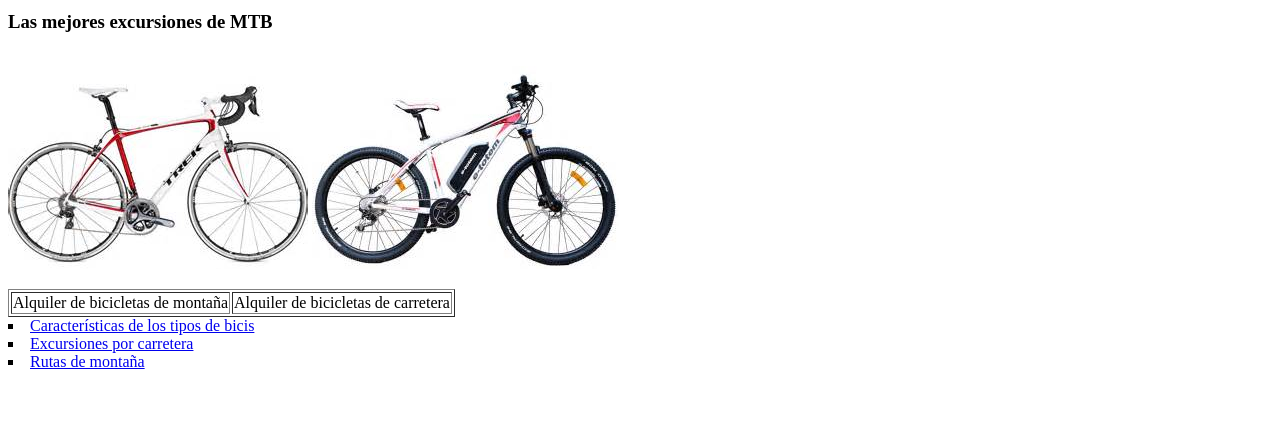
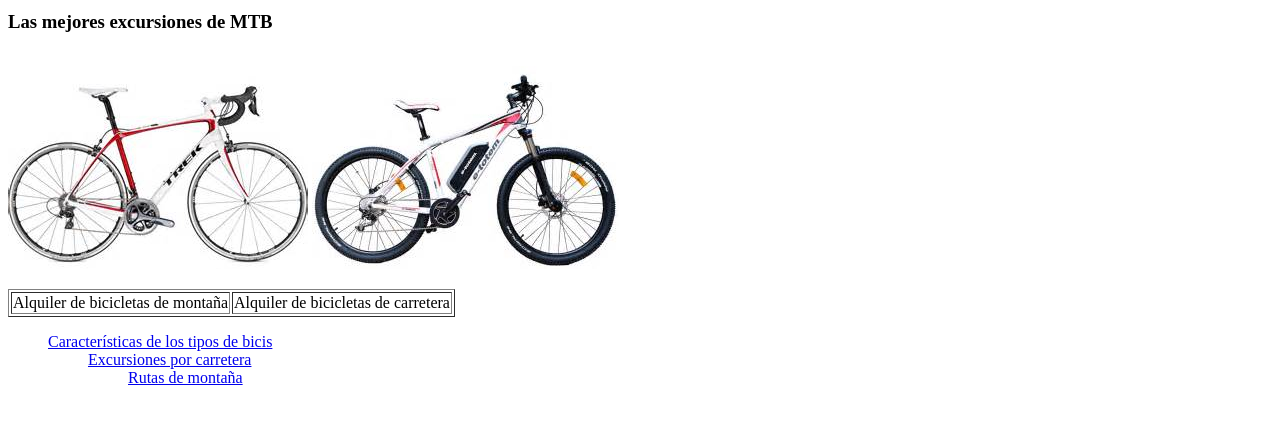
Before and after one commit to marinamaralon16/LM02-CSS, a plain HTML site: page index.html in a window 1280 px wide. Shown: the part 142-566 px from the top of the page. Drawn offline with Linux system fonts and the light colour scheme.

Commit message:
Update index.html

```diff
--- a/index.html
+++ b/index.html
@@ -5,6 +5,7 @@
 <title>ADVENTURE BIKE, todas las excursiones de montaña</title>
 <link rel="STYLESHEET" type="text/css" href="style.css">
 <meta charset="utf-8">
+<meta content= MTB>
 <meta name="Guía y alquiler de bicletas para todas las rutas de montaña en Mallorca en bicicleta de carretera y caminos de montaña para mountain bike (MTB)">
 
 </head>
@@ -14,8 +15,8 @@
 
 <h3>Las mejores excursiones de MTB</h3>
 <p>
-<img src="img/ctra.jpg"alt="Bicicleta de carretera">
-<img src="img/mtb.jpg"alt="Bicicleta de montaña">
+<img src="img/ctra.jpg" alt="Bicicleta de carretera">
+<img src="img/mtb.jpg" alt="Bicicleta de montaña">
 </p>
 <table border>
 <tr>
@@ -24,10 +25,10 @@
 <td>Alquiler de bicicletas de carretera</td>
 </tr>
 </table>
-<li type="square"><a href="https://www.aboutespanol.com/principales-tipos-de-bicicleta-363716">Características de los tipos de bicis</a>
-<li type="square"><a href="http://www.nanobicycles.com/excursionbicicletapalmamallorca/index.php/">Excursiones por carretera</a>
-<li type="square"><a href="https://es.wikiloc.com/rutas/mountain-bike/espana/illes-balears/palma">Rutas de montaña</a>
-</li>
+<ul type="square"><a href="https://www.aboutespanol.com/principales-tipos-de-bicicleta-363716">Características de los tipos de bicis</a>
+<ul type="square"><a href="http://www.nanobicycles.com/excursionbicicletapalmamallorca/index.php/">Excursiones por carretera</a>
+<ul type="square"><a href="https://es.wikiloc.com/rutas/mountain-bike/espana/illes-balears/palma">Rutas de montaña</a>
+</ul>
 
 </body>
 </html>
```
